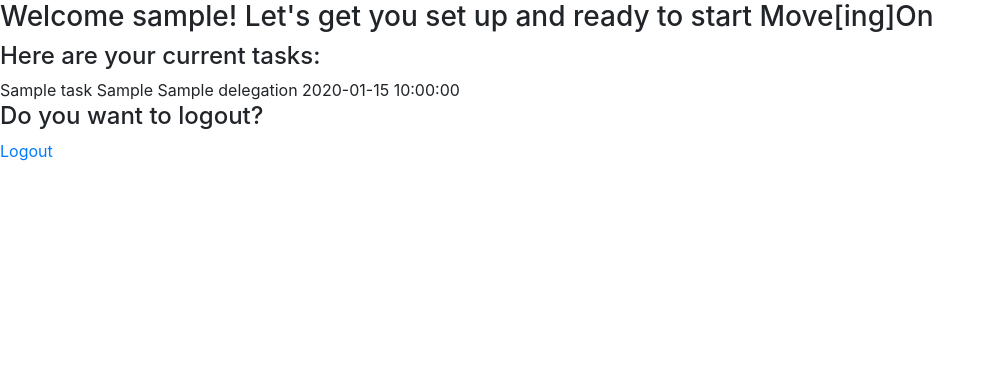
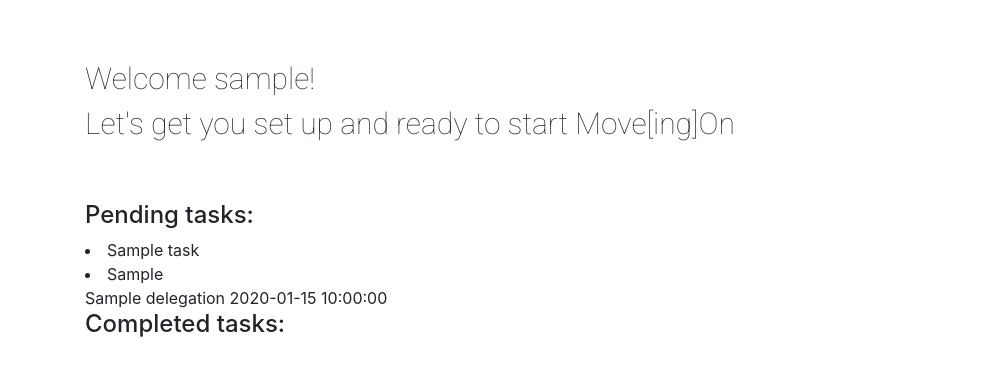
Before and after one commit to mkthewlis/Milestone-Project-3, a Flask app: page /overview in a window 1280 px wide. Shown: the part 100-476 px from the top of the page, without its empty margins (0-994 px from the left). Run offline with Flask 2, Linux system fonts and the light colour scheme; the visitor is signed in with stand-in values (Sample User, id 1); a database or web service that is not in the repository returns one stand-in record (values such as "Sample title"); some libraries are stand-ins or nearby versions.

Commit message:
fix: changed the username and password to better secure DB and updated title structure of overview.html

```diff
--- a/templates/overview.html
+++ b/templates/overview.html
@@ -1,18 +1,36 @@
 {% extends "base.html" %}
 {% block content %}
+<div class="container">
+    <div class="row">
+        <div class="col">
+            <h3 class="standard-heading title-margin-top">Welcome {{ session.username }}! <br> Let's get you set up and ready to start Move[ing]On</h3>
+        </div>
+    </div>
+    <!--Following source used as guide for list item: https://www.geeksforgeeks.org/todo-list-app-using-flask-python/-->
+    <div class="row">
+        <div class="col">
+            <h4> Pending tasks: </h4>
+            {% for task in tasks %}
+                <li>{{task.task_title}}</li>
+                <li>{{task.task_info}}</li>
+                {{task.delegation}}
+                {{task.task_due}}
+            {% endfor %}
+        </div>
+    </div>
+    <div class="row">
+        <div class="col">
+            <h4> Completed tasks: </h4>
 
-    <h3>Welcome {{ session.username }}! Let's get you set up and ready to start Move[ing]On</h3>
-
-    <h4> Here are your current tasks: </h4>
+            <!-- Previous code that worked:
             {% for task in tasks %}
                 {{task.task_title}}
                 {{task.task_info}}
                 {{task.delegation}}
                 {{task.task_due}}
             {% endfor %}
-
-    <h4>Do you want to logout?</h4>
-
-    <a href="{{url_for('logout')}}">Logout</a>
-
+            -->
+        </div>
+    </div>
+</div>
 {% endblock %}
--- a/templates/signin.html
+++ b/templates/signin.html
@@ -4,7 +4,7 @@
 <div class="container">
     <div class="row">
         <div class="col-md-12 text-center">
-            <h3 class="standard-heading form-margin-top">Good to see you again!</h3>
+            <h3 class="standard-heading title-margin-top">Good to see you again!</h3>
         </div>
     </div>
     <div class="row">
```
Lines whose indentation alone changed are shown as unchanged.
